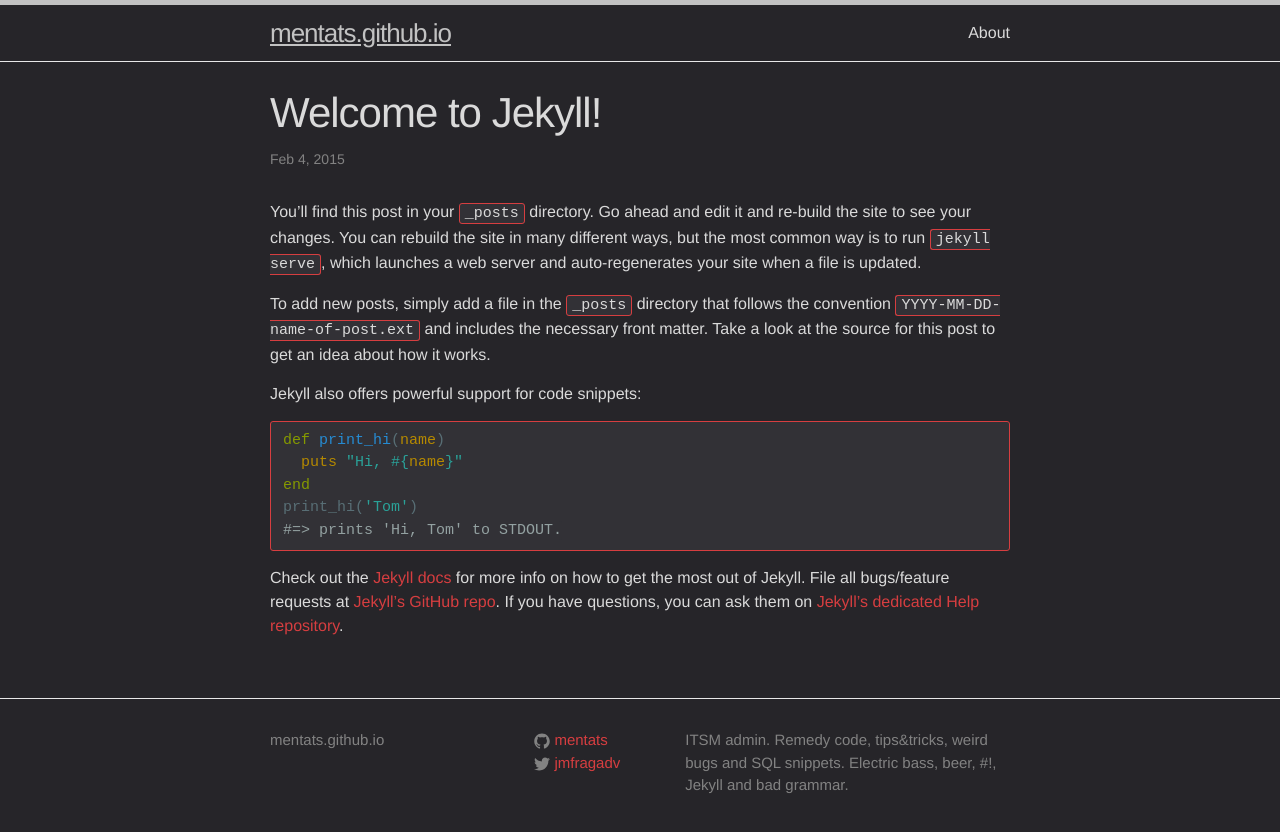
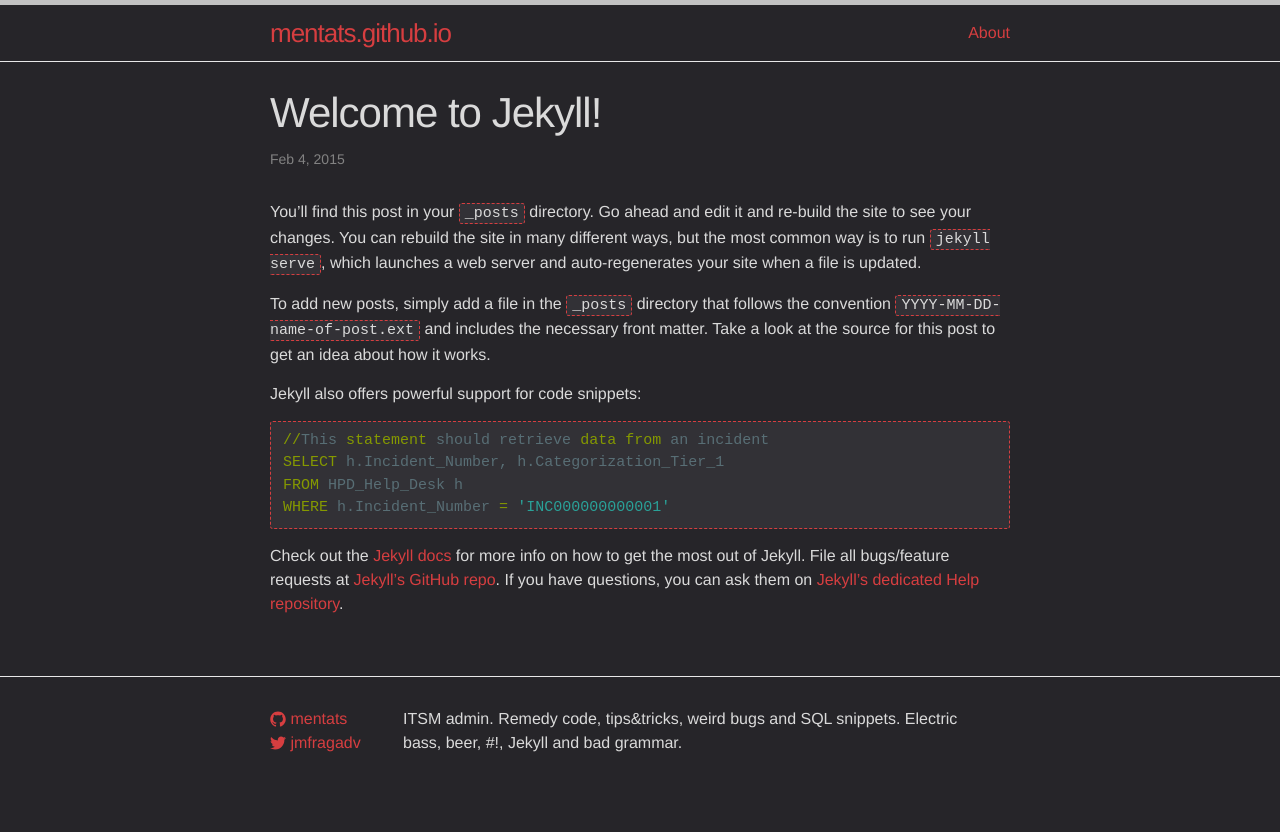
Before and after one commit to mentats/mentats.github.io, a Jekyll site: the page built from _posts/2015-02-04-welcome-to-jekyll.markdown, in a window 1280 px wide. Shown: the top 832 px of the page. Built offline with Jekyll 4.4.1, drawn with Linux system fonts in a browser that asks for light colours.

Commit message:
Dropping some CSS and some header and footer bits

```diff
--- a/_includes/footer.html
+++ b/_includes/footer.html
@@ -3,6 +3,8 @@
   <div class="wrapper">
 
     <!-- mentats <h2 class="footer-heading">{{ site.title }}</h2> -->
+
+    <!--
 
     <div class="footer-col-wrapper">
       <div class="footer-col  footer-col-1">
@@ -11,6 +13,8 @@
           <li><a href="mailto:{{ site.email }}">{{ site.email }}</a></li>
         </ul>
       </div>
+
+    -->
 
       <div class="footer-col  footer-col-2">
         <ul class="social-media-list">
--- a/_posts/2015-02-04-welcome-to-jekyll.markdown
+++ b/_posts/2015-02-04-welcome-to-jekyll.markdown
@@ -10,12 +10,11 @@
 
 Jekyll also offers powerful support for code snippets:
 
-{% highlight ruby %}
-def print_hi(name)
-  puts "Hi, #{name}"
-end
-print_hi('Tom')
-#=> prints 'Hi, Tom' to STDOUT.
+{% highlight SQL %}
+//This statement should retrieve data from an incident
+SELECT h.Incident_Number, h.Categorization_Tier_1
+FROM HPD_Help_Desk h
+WHERE h.Incident_Number = 'INC000000000001'
 {% endhighlight %}
 
 Check out the [Jekyll docs][jekyll] for more info on how to get the most out of Jekyll. File all bugs/feature requests at [Jekyll’s GitHub repo][jekyll-gh]. If you have questions, you can ask them on [Jekyll’s dedicated Help repository][jekyll-help].
--- a/_sass/_base.scss
+++ b/_sass/_base.scss
@@ -98,18 +98,18 @@
     // }
 
     &:visited {
-        color: darken($brand-color, 15%);
+        color: $brand-color;
     }
 
     &:hover {
         color: $text-color;
         // text-decoration: underline;
         // background-color: #AD310B;
-        -webkit-transition: color 75ms linear;
-        -moz-transition: color 75ms linear;
-        -o-transition: color 75ms linear;
-        -ms-transition: color 75ms linear;
-        transition: color 75ms linear;
+        -webkit-transition: color 60ms;
+        -moz-transition: color 60ms;
+        -o-transition: color 60ms;
+        -ms-transition: color 60ms;
+        transition: color 60ms;
     }
 }
 
@@ -139,7 +139,7 @@
 pre,
 code {
     font-size: 15px;
-    border: 1px solid #d63e40;
+    border: 1px dashed #d63e40;
     border-radius: 3px;
     background-color: #323136;
 }
@@ -211,7 +211,7 @@
         vertical-align: middle;
 
         path {
-            fill: $grey-color;
+            fill: $brand-color;
 
         }
     }
--- a/_sass/_layout.scss
+++ b/_sass/_layout.scss
@@ -16,11 +16,12 @@
     letter-spacing: -1px;
     margin-bottom: 0;
     float: left;
-    text-decoration: underline;
+    text-decoration: none;
+    color: $brand-color;
 
     &,
     &:visited {
-        color: $grey-color-dark;
+        color: $brand-color;
     }
 }
 
@@ -33,7 +34,7 @@
     }
 
     .page-link {
-        color: $text-color;
+        color: $brand-color;
         line-height: $base-line-height;
 
         // Gaps between nav items, but not on the first one
@@ -47,7 +48,7 @@
         top: 9px;
         right: 30px;
         background-color: $background-color;
-        border: 1px solid $grey-color-light;
+        border: 0px solid $grey-color-light;
         border-radius: 5px;
         text-align: right;
 
@@ -65,7 +66,7 @@
                 height: 15px;
 
                 path {
-                    fill: $grey-color-dark;
+                    fill: $brand-color;
                 }
             }
         }
@@ -118,7 +119,7 @@
 .footer-col {
     float: left;
     margin-bottom: $spacing-unit / 2;
-    padding-left: $spacing-unit / 2;
+    padding-left: $spacing-unit * 0;
 }
 
 .footer-col-1 {
@@ -132,8 +133,8 @@
 }
 
 .footer-col-3 {
-    width: -webkit-calc(45% - (#{$spacing-unit} / 2));
-    width:         calc(45% - (#{$spacing-unit} / 2));
+    width: -webkit-calc(80% - (#{$spacing-unit} / 2));
+    width:         calc(80% - (#{$spacing-unit} / 2));
 }
 
 @include media-query($on-laptop) {
```
